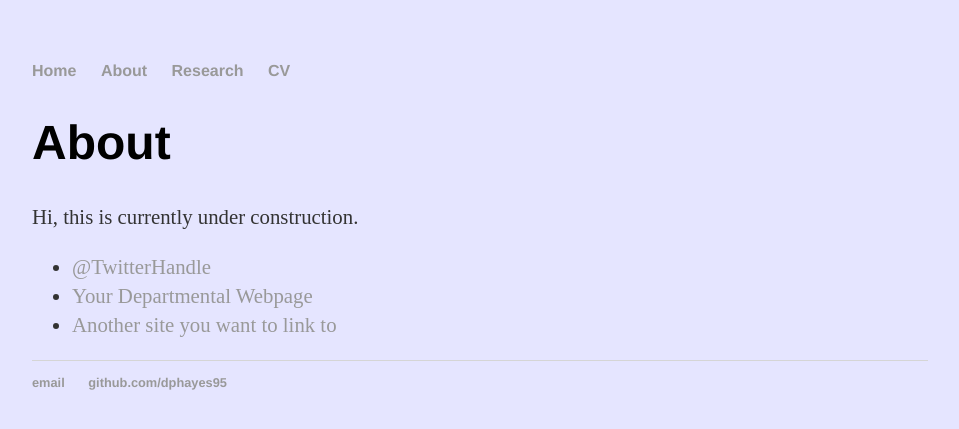
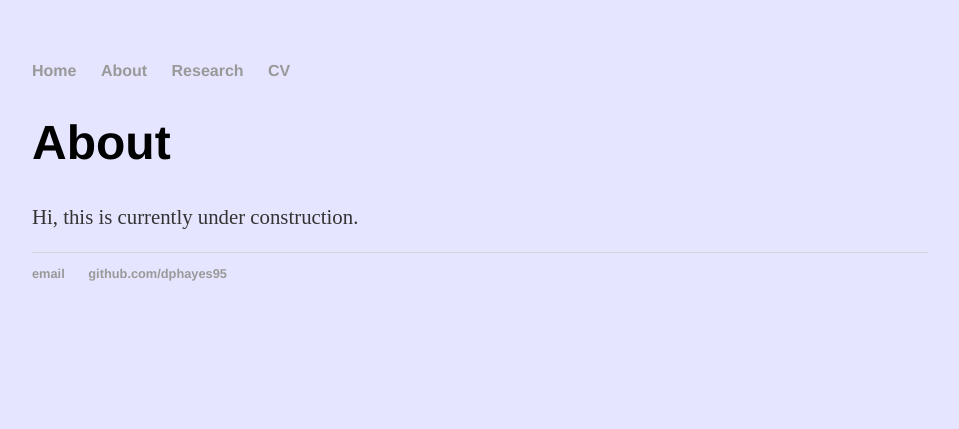
Before and after one commit to dhayes95/dhayes95.github.io, a Jekyll site: the page built from about/index.html, in a window 1280 px wide. Shown: the top 429 px of the page, without its empty margins (160-1119 px from the left). Built offline with Jekyll 4.4.1, drawn with Linux system fonts in a browser that asks for light colours.

Commit message:
Update index.html

```diff
--- a/about/index.html
+++ b/about/index.html
@@ -8,9 +8,9 @@ title: About Me
 			<p> Hi, this is currently
 			under construction.</p>
 
-			<ul class="contacts">
+			<!--<ul class="contacts">
 				<li><a href="#">@TwitterHandle</a></li>
 				<li><a href="#">Your Departmental Webpage</a></li>
-				<li><a href="#">Another site you want to link to</a></li>
-				</ul>
+
+				</ul>-->
 		</div>
```
